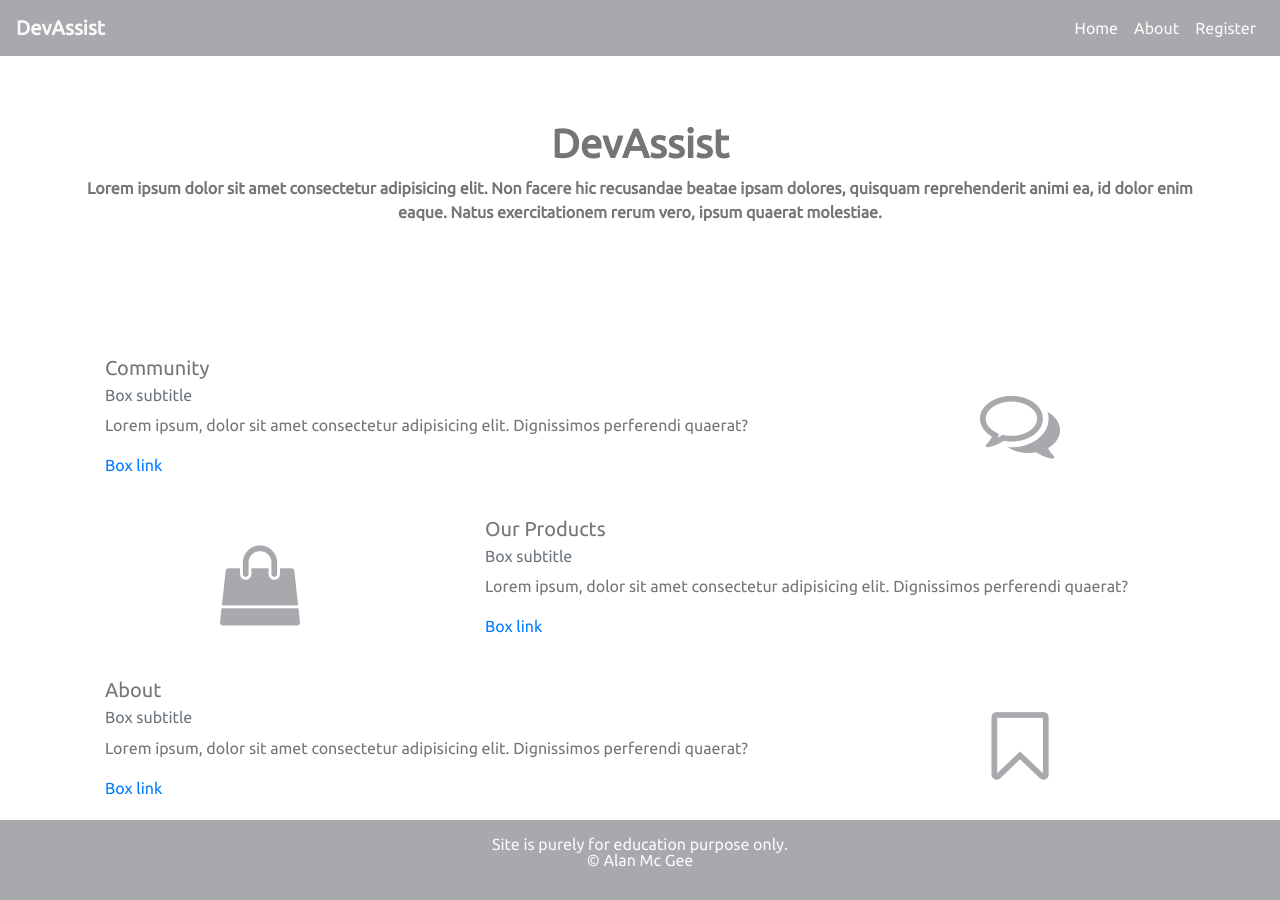
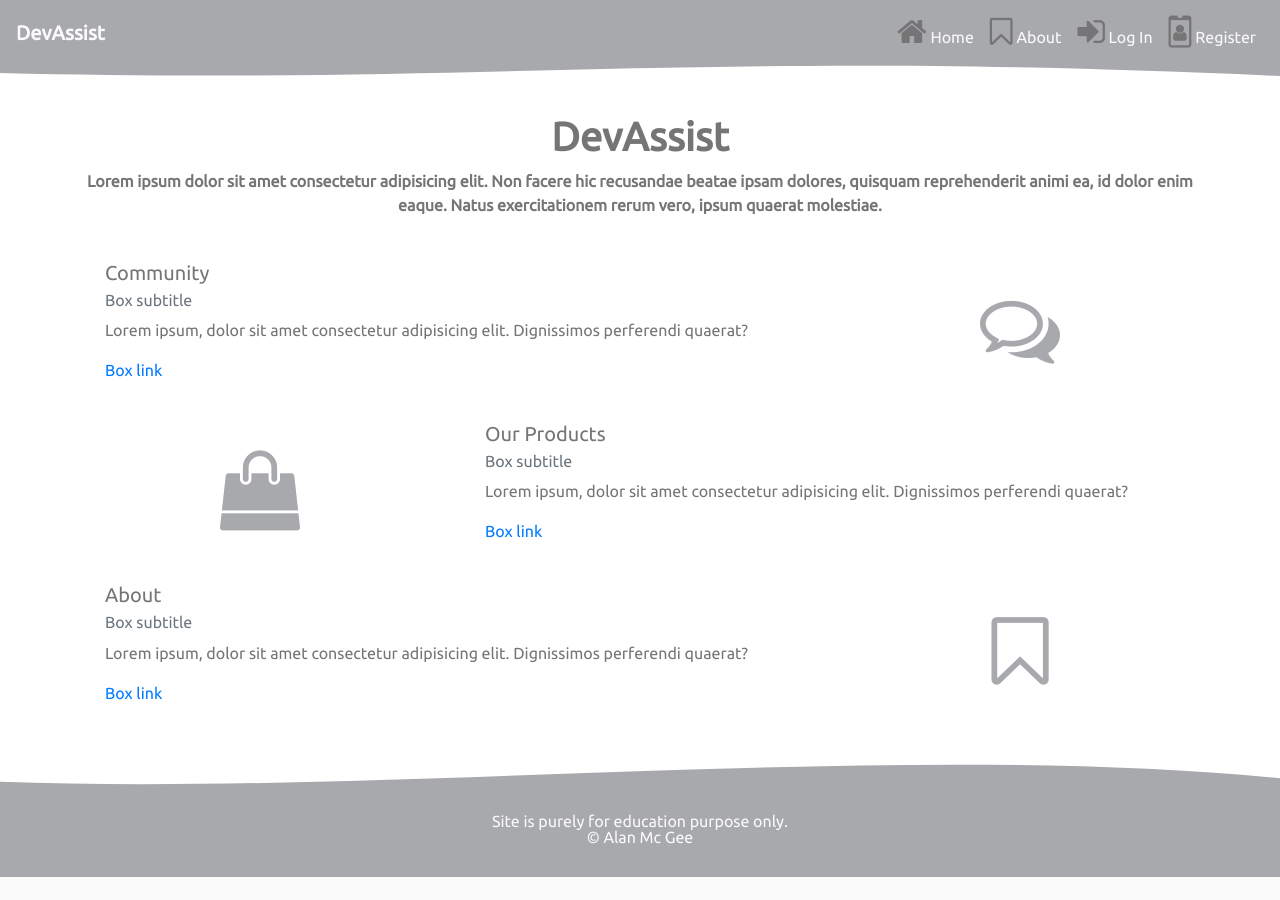
Before and after one commit to alimgee/dev_assist, a Django app: page / in a window 1280 px wide. After the commit the page ends 877 px from the top, so only its background shows below. Run offline with Django 3.2, Linux system fonts and the light colour scheme; some libraries are stand-ins or nearby versions.

Commit message:
Adding links and link icons to base and styling

```diff
--- a/main/templates/index.html
+++ b/main/templates/index.html
@@ -1,7 +1,7 @@
 {% extends "base.html" %}
 
 {% block content %}
-<div class="container">
+<div class="container mt-2 mb-2">
     <div class="row">
         <div class="col-md-8 order-2 order-md-1">
             <div class="card">
--- a/static/css/main.css
+++ b/static/css/main.css
@@ -16,6 +16,8 @@ body{
 
 .nav-item{
     color: #fafafa!important;
+
+
 }
 .nav-item:hover {
     color: #757575!important;
@@ -25,7 +27,7 @@ body{
 }
 
 /* jumbotron */
-.jumbotron{
+.jumbotron-fluid{
     font-weight: bold;
     background-color: white;
     text-align: center;
@@ -37,6 +39,12 @@ body{
 .fa{
     color: #a8a9ad;
 }
+.fa-2x{
+    color: #757575;
+}
+.fa-2x:hover{
+    color: #fafafa;
+}
 /* footer */
 .footer{
     line-height: 1rem;
--- a/templates/base.html
+++ b/templates/base.html
@@ -32,25 +32,31 @@
             <div class="collapse navbar-collapse" id="navbarNavAltMarkup">
                 <div class="navbar-nav ml-auto ">
                     {% if user.is_authenticated %}
-                    <a class="nav-item nav-link " href="{% url 'home' %}">Home</a>
-                    <a class="nav-item nav-link " href="{% url 'about' %}">About</a>
-                    <a class="nav-item nav-link " href="{% url 'logout' %}">Logout</a>
+                    <a class="nav-item nav-link " href="{% url 'home' %}"><i class="fa fa-home fa-2x" aria-hidden="true"></i> Home </a>
+                    <a class="nav-item nav-link " href="{% url 'about' %}"><i class="fa fa-bookmark-o fa-2x" aria-hidden="true"></i> About </a>
+                    <a class="nav-item nav-link " href="{% url 'logout' %}"><i class="fa fa-sign-out fa-2x" aria-hidden="true"></i>Logout</a>
                     {% else %}
-                    <a class="nav-item nav-link " href="{% url 'home' %}">Home</a>
-                    <a class="nav-item nav-link " href="{% url 'about' %}">About</a>
-                    <a class="nav-item nav-link " href="{% url 'register' %}">Register</a>
+                    <a class="nav-item nav-link " href="{% url 'home' %}"><i class="fa fa-home fa-2x" aria-hidden="true"></i> Home </a>
+                    <a class="nav-item nav-link " href="{% url 'about' %}"><i class="fa fa-bookmark-o fa-2x" aria-hidden="true"></i> About </a>
+                    <a class="nav-item nav-link " href="{% url 'about' %}"><i class="fa fa-sign-in fa-2x" aria-hidden="true"></i> Log In </a>
+                    <a class="nav-item nav-link " href="{% url 'register' %}"><i class="fa fa-id-badge fa-2x" aria-hidden="true"></i> Register</a>
                     {% endif %}
                 </div>
             </div>
                 </nav>
-
+        <!-- curvy top from smooth.ie-->
+        <div style="height: 3rem; overflow: hidden;"><svg viewBox="0 0 500 150" preserveAspectRatio="none"
+            style="height: 100%; width: 100%;">
+            <path d="M-0.28,24.97 C194.41,62.47 271.49,-50.00 500.84,34.83 L500.00,0.00 L0.00,0.00 Z"
+                style="stroke: none; fill: #a8a9ad"></path>
+        </svg></div>
             </header>
     <main>
 
             <div class="row no-gutters">
                 <!-- page intro -->
                 <div class="col-12">
-                    <div class="jumbotron jumbotron-fluid">
+                    <div class="jumbotron-fluid">
                         <div class="container">
                             <h1> <strong>DevAssist</strong></h1>
                             <p>Lorem ipsum dolor sit amet consectetur adipisicing elit. Non facere hic recusandae beatae ipsam dolores, quisquam reprehenderit animi ea,
@@ -74,6 +80,15 @@
             {% block content %}{% endblock %}
 
             </main>
+            <!-- curvy bottom border-->
+            <div style="height: 4rem; overflow: hidden;">
+                <!-- Generated by https://smooth.ie/blogs/news/svg-wavey-transitions-between-sections -->
+                <svg viewBox="0 0 500 150" preserveAspectRatio="none" style="height: 100%; width: 100%;">
+                    <path d="M-2.55,113.77 C150.00,150.00 352.99,14.10 502.54,107.85 L500.00,150.00 L0.00,150.00 Z"
+                        style="stroke: none; fill: #a8a9ad"></path>
+                </svg>
+            </div>
+
             <footer>
                 <div class="footer">
                     <!-- disclaimer -->
```
